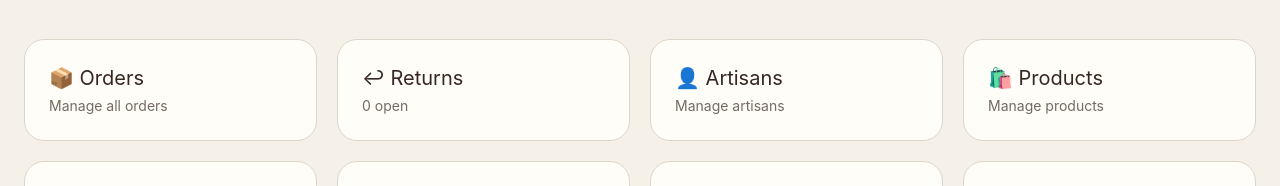
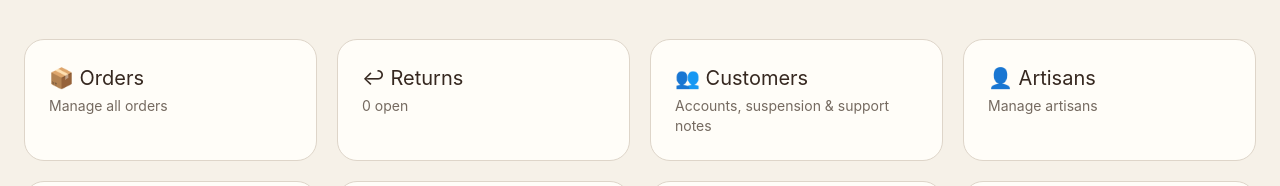
Before and after one commit to mmesaba7/IRTH, a Next.js app: page /dashboard-admin/dashboard in a window 1280 px wide. Shown: the part 522-708 px from the top of the page. Built offline with nearby package versions, Linux system fonts and the light colour scheme; no server answers.

Commit message:
Add customer management to admin dashboard

```diff
--- a/src/app/dashboard-admin/dashboard/page.tsx
+++ b/src/app/dashboard-admin/dashboard/page.tsx
@@ -63,6 +63,7 @@ export default function DashboardAdminPage() {
   const nav = [
     ["📦 Orders", "Manage all orders", "/dashboard-admin/orders"],
     ["↩ Returns", `${data.counts.openReturns} open`, "/dashboard-admin/returns"],
+    ["👥 Customers", "Accounts, suspension & support notes", "/dashboard-admin/customers"],
     ["👤 Artisans", "Manage artisans", "/dashboard-admin/artisans"],
     ["🛍️ Products", "Manage products", "/dashboard-admin/products"],
     ["💰 Commission", "Craft defaults & overrides", "/dashboard-admin/commission"],
```
